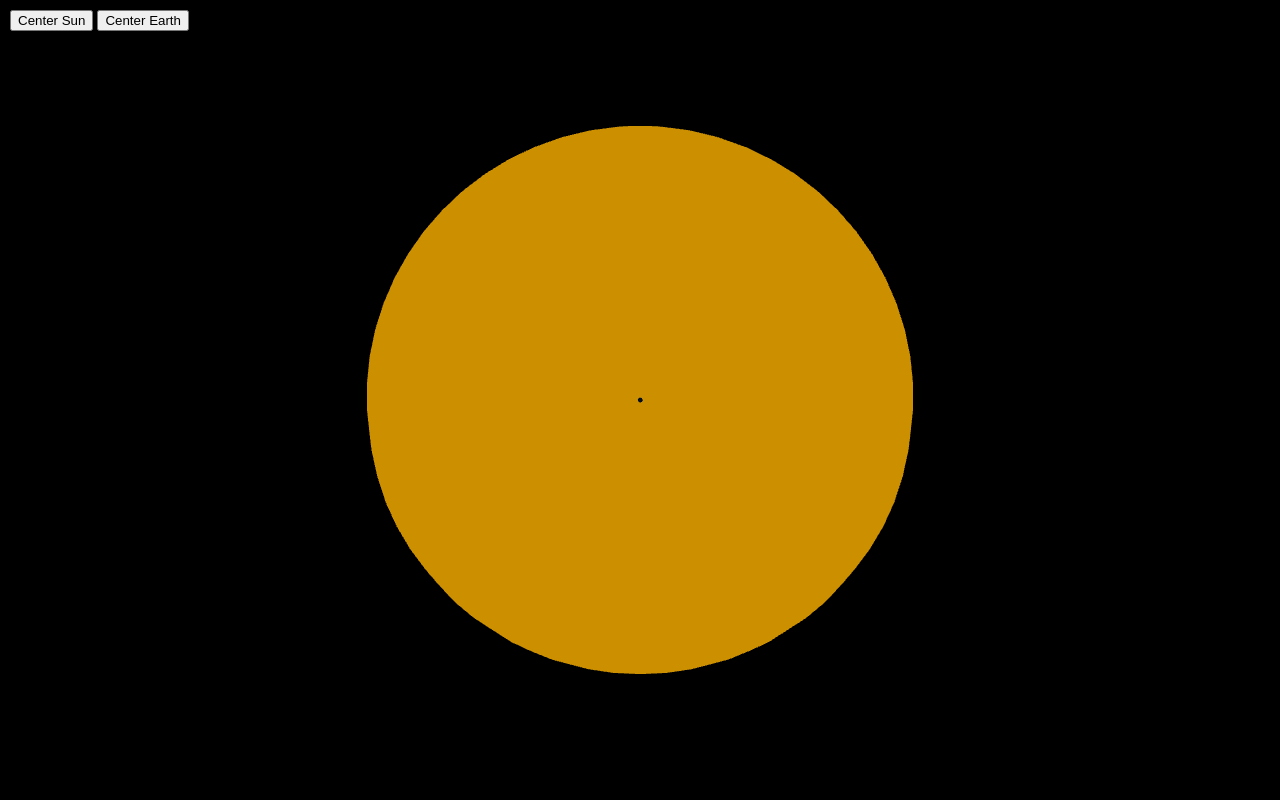
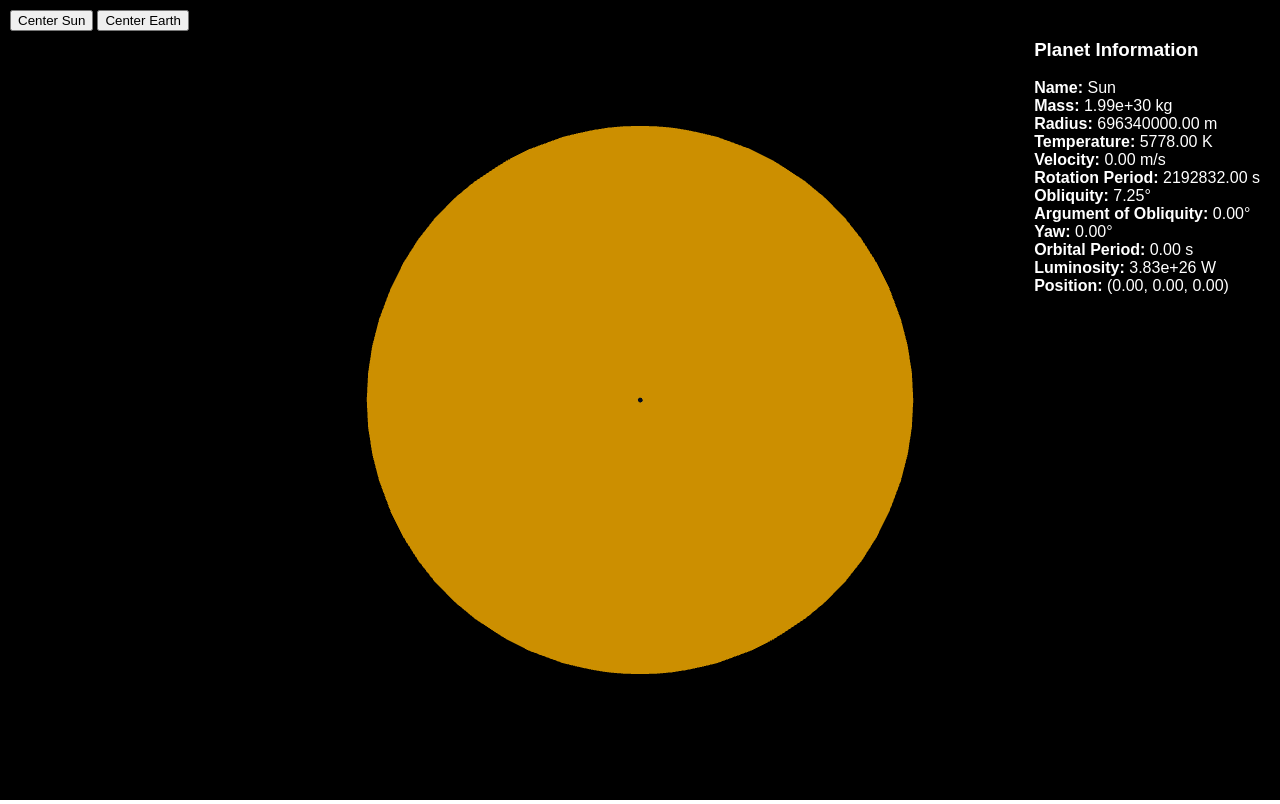
Before and after one commit to ardacey/Solar-System-Project, a website: page solarSystem/public_html/index.html in a window 1280 px wide. Drawn offline with Linux system fonts and the light colour scheme; animation ran at ten frames a second.

Commit message:
Added Info Box

```diff
--- a/solarSystem/public_html/index.html
+++ b/solarSystem/public_html/index.html
@@ -15,6 +15,10 @@
         <button id="centerSun">Center Sun</button>
         <button id="centerEarth">Center Earth</button>
     </div>
+    <div id="infoBox" style="position: absolute; top: 10px; right: 10px; background: rgba(0, 0, 0, 0.5); color: white; padding: 10px; border-radius: 5px; font-family: Arial, sans-serif;">
+        <h3>Planet Information</h3>
+        <div id="infoContent"></div>
+    </div>
 <canvas id="glCanvas" style="width: 100%; height: 100%;"></canvas>
 </canvas>
 </body>
--- a/solarSystem/public_html/js/app.js
+++ b/solarSystem/public_html/js/app.js
@@ -21,7 +21,7 @@ const sun = new Star(
     25.38 * 24 * 3600, // kendi etrafında dönme süresi (saniye)
     7.25,        // eksen eğikliği (derece)
     0,           // eğiklik değişkeni (derece)
-    0            // yaw (derece)
+    0            // phi (derece)
 );
 
 const earth = new Planet(
@@ -33,7 +33,7 @@ const earth = new Planet(
     24 * 3600,   // kendi etrafında dönme süresi (saniye)
     23.44,       // eksen eğikliği (derece)
     0,           // eğiklik değişkeni (derece)
-    0,           // yaw (derece)
+    0,           // phi (derece)
     365.256 * 24 * 3600  // yörünge periyodu (saniye)
 );
 
@@ -44,12 +44,13 @@ let simulationTime = 0;
 const cameraPosition = vec3.fromValues(0, 50, 250);
 const cameraTarget = vec3.fromValues(0, 0, 0);
 const cameraUp = vec3.fromValues(0, 1, 0);
+let currentPlanet = sun;
 
 let isDragging = false;
 let lastMouseX = 0;
 let lastMouseY = 0;
-let yaw = 0;
-let pitch = 0;
+let phi = 0;
+let theta = 0;
 
 window.onload = async function init() {
     // Canvas ve WebGL bağlamını al
@@ -86,11 +87,11 @@ window.onload = async function init() {
     canvas.addEventListener("wheel", onMouseWheel);
 
     document.getElementById("centerSun").addEventListener("click", function() {
-        centerCameraOn(sun);
+        currentPlanet = sun;
     });
 
     document.getElementById("centerEarth").addEventListener("click", function() {
-        centerCameraOn(earth);
+        currentPlanet = earth;
     });
 
     // Animasyon döngüsünü başlat
@@ -113,17 +114,10 @@ function onMouseMove(event) {
     const deltaX = event.clientX - lastMouseX;
     const deltaY = event.clientY - lastMouseY;
 
-    yaw += deltaX * 0.1;
-    pitch -= deltaY * 0.1;
+    phi += deltaX * 0.1;
+    theta -= deltaY * 0.1;
 
-    pitch = Math.max(-90, Math.min(90, pitch));
-
-    const radius = vec3.length(cameraPosition);
-    cameraPosition[0] = radius * Math.cos(degreesToRadians(pitch)) * Math.sin(degreesToRadians(yaw));
-    cameraPosition[1] = radius * Math.sin(degreesToRadians(pitch));
-    cameraPosition[2] = radius * Math.cos(degreesToRadians(pitch)) * Math.cos(degreesToRadians(yaw));
-
-    mat4.lookAt(viewMatrix, cameraPosition, cameraTarget, cameraUp);
+    theta = Math.max(-90, Math.min(90, theta));
 
     lastMouseX = event.clientX;
     lastMouseY = event.clientY;
@@ -150,6 +144,13 @@ function centerCameraOn(body) {
 function update(deltaTime) {
     simulationTime += deltaTime;
 
+    centerCameraOn(currentPlanet);
+
+    const radius = vec3.length(cameraPosition);
+    cameraPosition[0] = radius * Math.cos(degreesToRadians(theta)) * Math.sin(degreesToRadians(phi));
+    cameraPosition[1] = radius * Math.sin(degreesToRadians(theta));
+    cameraPosition[2] = radius * Math.cos(degreesToRadians(theta)) * Math.cos(degreesToRadians(phi));
+
     mat4.lookAt(viewMatrix, cameraPosition, cameraTarget, cameraUp);
 
     // Dünya'nın yörünge ve dönüş hareketlerini güncelle
@@ -159,6 +160,8 @@ function update(deltaTime) {
 
     // Güneş'in kendi ekseni etrafında dönüşünü güncelle
     sun.updateRotation(deltaTime);
+
+    updateInfoBox(currentPlanet);
 }
 
 // Render fonksiyonu
@@ -190,3 +193,35 @@ function animate(currentTime) {
 
     requestAnimationFrame(animate);
 }
+
+function updateInfoBox(planet) {
+    const infoContent = document.getElementById("infoContent");
+
+    const name = planet.name;
+    const mass = planet.mass || 0;
+    const radius = planet.radius || 0;
+    const temperature = planet.surfaceTemperature || 0;
+    const velocity = planet.velocity || 0;
+    const rotationPeriod = planet.rotationPeriod || 0;
+    const obliquity = planet.obliquity || 0;
+    const argumentOfObliquity = planet.argumentOfObliquity || 0;
+    const yaw = planet.yaw || 0;
+    const orbitalPeriod = planet.orbitalPeriod || 0;
+    const luminosity = planet.luminosity || 0;
+    const position = planet.position || { x: 0, y: 0, z: 0 };
+
+    infoContent.innerHTML = `
+        <strong>Name:</strong> ${name} <br>
+        <strong>Mass:</strong> ${mass.toExponential(2)} kg <br>
+        <strong>Radius:</strong> ${radius.toFixed(2)} m <br>
+        <strong>Temperature:</strong> ${temperature.toFixed(2)} K <br>
+        <strong>Velocity:</strong> ${velocity.toFixed(2)} m/s <br>
+        <strong>Rotation Period:</strong> ${rotationPeriod.toFixed(2)} s <br>
+        <strong>Obliquity:</strong> ${obliquity.toFixed(2)}° <br>
+        <strong>Argument of Obliquity:</strong> ${argumentOfObliquity.toFixed(2)}° <br>
+        <strong>Yaw:</strong> ${yaw.toFixed(2)}° <br>
+        <strong>Orbital Period:</strong> ${orbitalPeriod.toFixed(2)} s <br>
+        <strong>Luminosity:</strong> ${luminosity.toExponential(2)} W <br>
+        <strong>Position:</strong> (${position.x.toFixed(2)}, ${position.y.toFixed(2)}, ${position.z.toFixed(2)}) <br>
+    `;
+}
```
